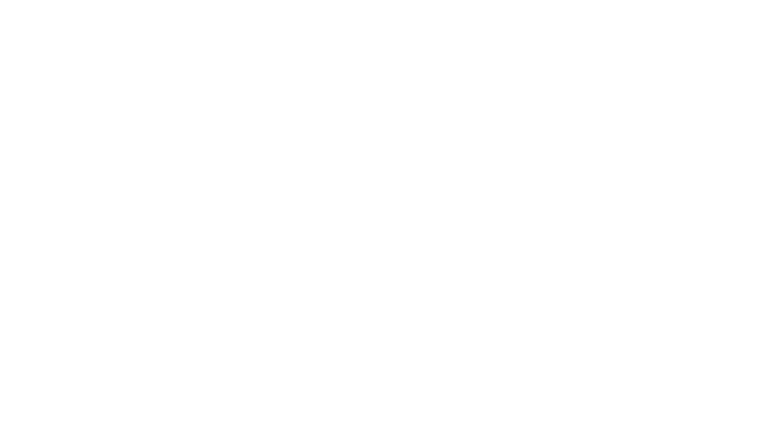
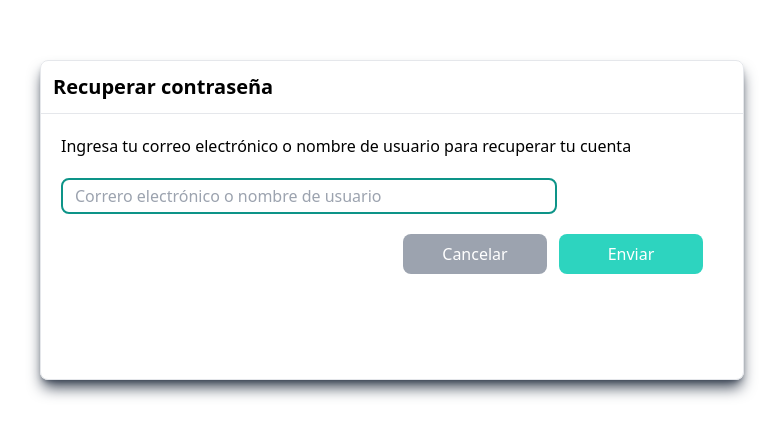
Before and after one commit to No-Country/s6-01-t-csharp, a React (Create React App) app in the folder ClientApp/: page /ForgotPassword in a window 1280 px wide. Before the commit this address had no page. Shown: the part 180-616 px from the top of the page, without its empty margins (248-1031 px from the left). Built offline with nearby package versions, Linux system fonts and the light colour scheme.

Commit message:
pestaña de olvidar la contraseña

```diff
--- a/ClientApp/src/App.js
+++ b/ClientApp/src/App.js
@@ -1,6 +1,7 @@
 import React from 'react';
 import { Route, Routes } from 'react-router-dom';
 import './custom.css';
+import ForgotPassword from './views/ForgotPassword';
 import HomePage from './views/HomePage';
 import Login from './views/LogIn';
 
@@ -10,6 +11,7 @@
       <Routes>
         <Route path="/" element={<HomePage />}/>
         <Route path="/login" element={<Login />}/>
+        <Route path='/ForgotPassword' element={<ForgotPassword />}/>
       </Routes>
     );
 }
--- /dev/null
+++ b/ClientApp/src/views/ForgotPassword.jsx
@@ -0,0 +1,26 @@
+import { Link } from "react-router-dom";
+
+function ForgotPassword(){
+
+    return(
+        <>
+            <div className="container w-11/12 h-screen flex justify-center m-auto" >
+                <div className="m-auto shadow-lg shadow-gray-700 w-3/5 h-2/5 rounded-lg border border-solid border-gray-200" >
+                    <h3 className=" font-semibold text-xl m-3 " >Recuperar contraseña</h3>
+                    <hr />
+                    <p className="m-5" >Ingresa tu correo electrónico o nombre de usuario para recuperar tu cuenta</p>
+                    <form className="m-5" >
+                        <input className="rounded-lg w-3/4 border-2 border-solid border-teal-600 h-9 px-3" type='text' name="user" id="user" placeholder="Correro electrónico o nombre de usuario" />
+                        <div className="flex justify-end m-5 gap-3">
+                            <Link to='/login' type="cancel" className=" bg-gray-400 text-white rounded-lg w-36 h-10 text-center p-2" >Cancelar</Link>
+                            <button type="submit" className=" bg-teal-400 text-white rounded-lg w-36 h-10 " >Enviar</button>
+                        </div>
+                    </form>
+
+                </div>
+            </div>
+        </>
+    )
+}
+
+export default ForgotPassword;
--- a/ClientApp/src/views/LogIn.js
+++ b/ClientApp/src/views/LogIn.js
@@ -1,7 +1,6 @@
 import eye from '../assets/images/visibilidad.png';
 import noEye from '../assets/images/invisible.png';
-import face from '../assets/images/facebook.png';
-import gmail from '../assets/images/gmail.png';
+import { Link } from 'react-router-dom';
 import dog from '../assets/images/PerroPng.png';
 import { Formik,Form, Field, ErrorMessage } from 'formik';
 import { useState} from 'react';
@@ -99,7 +98,7 @@
                                         <ErrorMessage name='pword' component={()=> (<div className=' text-red-500 text-xs font-semibold mt-9 -mb-8'>{errors.pword}</div>)} />
 
                                     </div>
-                                    <a className=" text-blue-400 hover:text-blue-500 duration-100 underline text-xs font-semibold cursor-pointer" >Olvide mi contraseña</a>
+                                    <Link to='/ForgotPassword' className=" text-blue-400 hover:text-blue-500 duration-100 underline text-xs font-semibold cursor-pointer" >Olvide mi contraseña</Link>
                                     <button className="flex justify-center mx-auto mt-3 text-white text-sm bg-teal-500 hover:bg-teal-400 duration-150 rounded-md w-36 h-10 p-2" type='submit' >Acceder</button>
                                 </Form>
                                 )}
```
